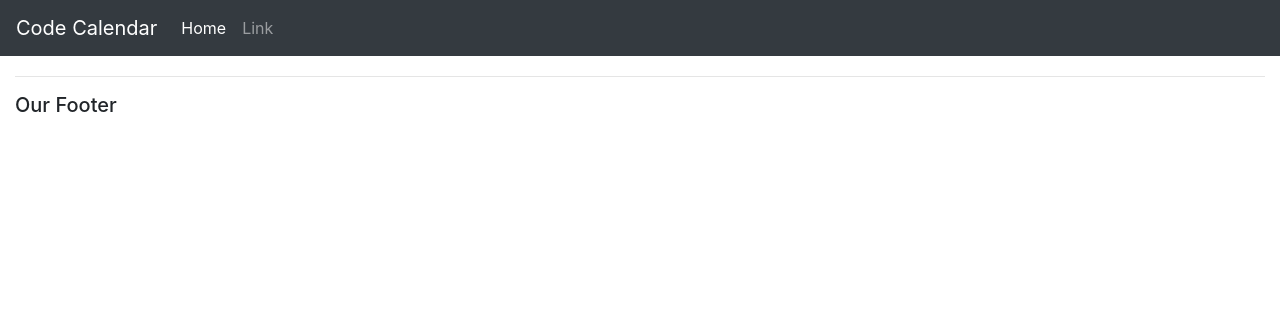
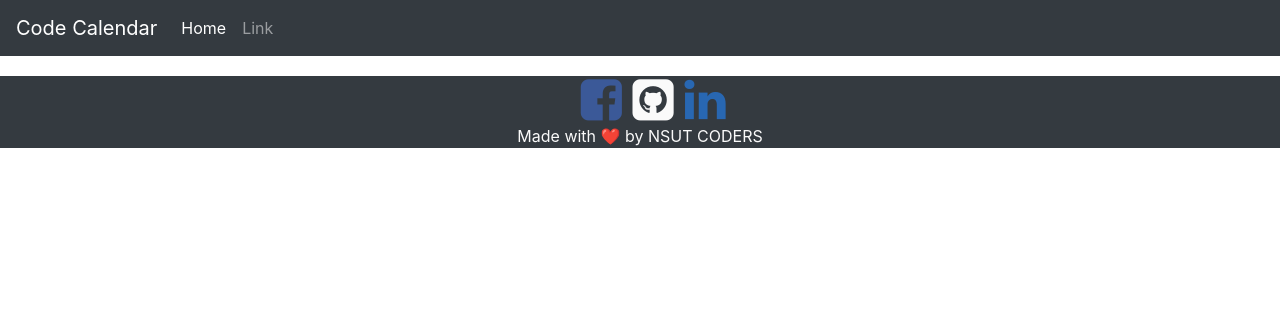
Before and after one commit to keshav25201/code_calendar, a Django app: page / in a window 1280 px wide. Shown: the top 316 px of the page. Run offline with Django 3.2, Linux system fonts and the light colour scheme; some libraries are stand-ins or nearby versions.

Commit message:
added footer.html with font-awesome

```diff
--- /dev/null
+++ b/Kode_calendar/templates/Kode_calendar/footer.html
@@ -0,0 +1,45 @@
+<style>
+    .fa-facebook-square {
+        padding-left: 45%;
+        color: #3b5998;
+    }
+
+    .fa-linkedin {
+        color: #2867b2;
+    }
+
+    .fa-github-square {
+        color: #fafafa;
+    }
+
+    .socialWrapper a {
+        padding-left: 0.25%;
+        padding-right: 0.25%;
+        margin: auto;
+        position: relative;
+    }
+
+    footer {
+        flex-shrink: 0;
+    }
+
+    .footer p {
+        text-align: center;
+        color: #fafafa;
+        margin: 0;
+    }
+</style>
+
+<!-- footer -->
+<footer class="footer bg-inverse bg-dark">
+    <div class="container-fluid">
+        <div class="row">
+            <div class="col-sm-12 socialWrapper">
+                <a href="#"><i class="fa fa-facebook-square fa-3x"></i></a>
+                <a href="#"><i class="fa fa-github-square fa-3x"></i></a>
+                <a href="#"><i class="fa fa-linkedin fa-3x"></i></a>
+            </div>
+        </div>
+        <p>Made with ❤️ by NSUT CODERS</p>
+    </div>
+</footer>
--- a/Kode_calendar/templates/Kode_calendar/main.html
+++ b/Kode_calendar/templates/Kode_calendar/main.html
@@ -9,18 +9,25 @@
 
         <link rel="stylesheet" href="https://maxcdn.bootstrapcdn.com/bootstrap/4.0.0/css/bootstrap.min.css"
             integrity="sha384-Gn5384xqQ1aoWXA+058RXPxPg6fy4IWvTNh0E263XmFcJlSAwiGgFAW/dAiS6JXm" crossorigin="anonymous">
+        <link rel="stylesheet"
+            href="https://cdnjs.cloudflare.com/ajax/libs/font-awesome/4.7.0/css/font-awesome.min.css">
     </head>
 
     <body>
-
+        <div class="not_footer">
             {% include 'Kode_calendar/navbar.html' %}
             <div class="container-fluid">
                 {% block content %}
 
                 {% endblock %}
 
-            <hr>
-            <h5>Our Footer</h5>
+
+
+            </div>
+        </div>
+
+        <!-- footer -->
+        {% include 'Kode_calendar/footer.html' %}
         <script src="https://code.jquery.com/jquery-3.2.1.slim.min.js"
             integrity="sha384-KJ3o2DKtIkvYIK3UENzmM7KCkRr/rE9/Qpg6aAZGJwFDMVNA/GpGFF93hXpG5KkN"
             crossorigin="anonymous"></script>
@@ -30,7 +37,6 @@
         <script src="https://maxcdn.bootstrapcdn.com/bootstrap/4.0.0/js/bootstrap.min.js"
             integrity="sha384-JZR6Spejh4U02d8jOt6vLEHfe/JQGiRRSQQxSfFWpi1MquVdAyjUar5+76PVCmYl"
             crossorigin="anonymous"></script>
-        </div>
     </body>
 
 </html>
--- a/Kode_calendar/templates/Kode_calendar/navbar.html
+++ b/Kode_calendar/templates/Kode_calendar/navbar.html
@@ -1,3 +1,10 @@
+<style>
+    nav {
+        margin-bottom: 20px;
+    }
+</style>
+
+
 <nav class="navbar navbar-expand-lg navbar-dark bg-dark">
     <a class="navbar-brand" href="#">Code Calendar</a>
     <button class="navbar-toggler" type="button" data-toggle="collapse" data-target="#navbarSupportedContent"
--- a/static/css/main.css
+++ b/static/css/main.css
@@ -1,9 +1,14 @@
-nav {
-    margin-bottom: 20px;
-}
-.row {
+/* .row {
     margin-bottom: 40px;
-}
+} */
+
 body {
+    height: 100%;
+    display: flex;
+    flex-direction: column;
     background-color: black;
 }
+
+.not_footer {
+    flex: 1 0 auto;
+}
```
Lines whose indentation alone changed are shown as unchanged.
